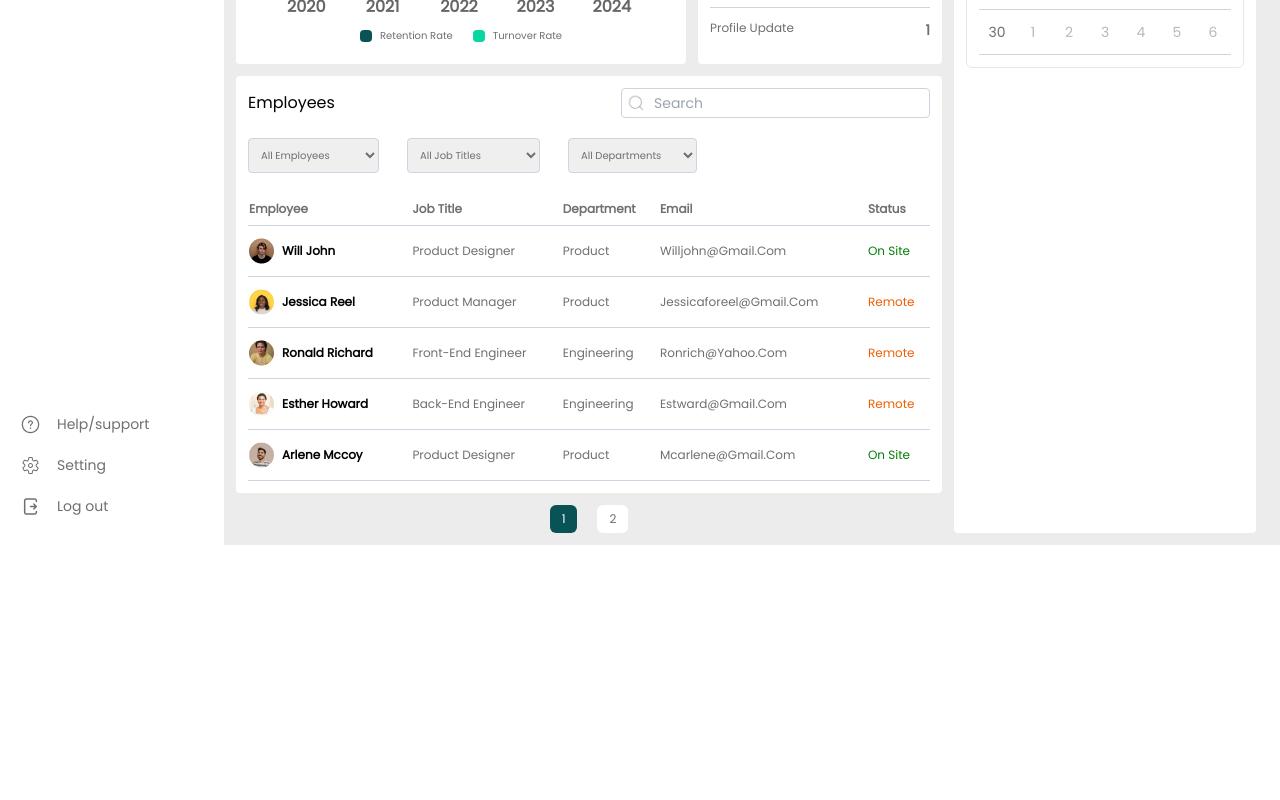
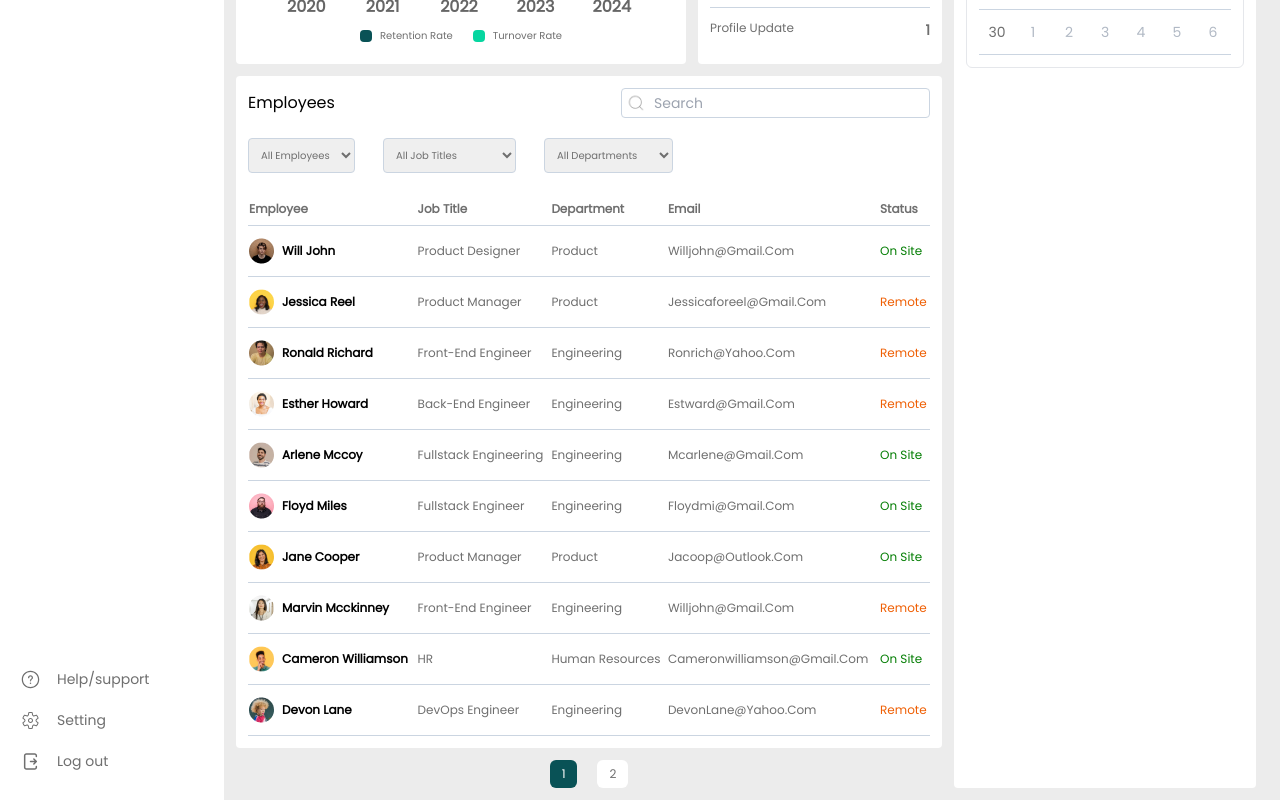
Before and after one commit to oseji/HR-Sphere, a React (Vite) app: page / in a window 1280 px wide. Shown: the part 437-1237 px from the top of the page. Before the commit the page ends 982 px from the top, so only its background shows below. Built offline with nearby package versions, Linux system fonts and the light colour scheme.

Commit message:
started implementing logic for table filtering

```diff
--- a/src/Payroll.tsx
+++ b/src/Payroll.tsx
@@ -7,6 +7,8 @@ import filterIcon from "./assets/filter.svg";
 
 const Payroll = () => {
   const [departmentFilter, setDepartmentFilter] = useState<string>();
+  const [jobTitleFilter, setJobTitleFilter] = useState<string>();
+  const [workTypeFilter, setWorkTypeFilter] = useState<string>();
 
   return (
     <section className="screenSection w-full">
@@ -36,12 +38,19 @@ const Payroll = () => {
         </div>
 
         <div className="flex flex-row items-center gap-3 p-3">
-          <select>
-            <option value="qtr1 2024">all employees</option>
-            <option value="qtr2 2024">on site</option>
-            <option value="qtr3 2024">remote</option>
+          {/* work type */}
+          <select
+            onChange={(e: SyntheticEvent<HTMLSelectElement>) => {
+              console.log(e.currentTarget.value);
+              setWorkTypeFilter(e.currentTarget.value);
+            }}
+          >
+            <option value="">all employees</option>
+            <option value="on site">on site</option>
+            <option value="remote">remote</option>
           </select>
 
+          {/* departments */}
           <select
             onChange={(e: SyntheticEvent<HTMLSelectElement>) => {
               console.log(e.currentTarget.value);
@@ -76,7 +85,9 @@ const Payroll = () => {
           <tbody>
             {Object.values(employeeOverview)
               .filter(
-                (e) => !departmentFilter || e.department === departmentFilter
+                (e) =>
+                  (!departmentFilter || e.department === departmentFilter) &&
+                  (!workTypeFilter || e.status === workTypeFilter)
               )
               .map((value, index) => (
                 <tr key={index}>
--- a/src/Performance.tsx
+++ b/src/Performance.tsx
@@ -13,6 +13,7 @@ const Performance = () => {
   const COLORS = ["#06D6A0", "#095256"];
   const efficiencyCOLORS = ["#06D6A0", "#EBEBEB"];
 
+  const [departmentFilter, setDepartmentFilter] = useState<string>();
   const [sliceIndexes, setSliceIndexes] = useState({ start: 0, end: 5 });
   const employeeSortBtnRefs = [
     useRef<HTMLButtonElement>(null),
@@ -131,11 +132,15 @@ const Performance = () => {
                 <option value="qtr4 2024">quater 4 2024</option>
               </select>
 
-              <select>
-                <option value="all departments">all departments</option>
+              <select
+                onChange={(e: SyntheticEvent<HTMLSelectElement>) => {
+                  setDepartmentFilter(e.currentTarget.value);
+                }}
+              >
+                <option value="">all departments</option>
                 <option value="engineering">engineering</option>
                 <option value="product">product</option>
-                <option value="hr">Human resources</option>
+                <option value="human resources">Human resources</option>
               </select>
             </div>
           </div>
@@ -153,6 +158,9 @@ const Performance = () => {
 
             <tbody>
               {Object.values(employeeOverview)
+                .filter(
+                  (e) => !departmentFilter || e.department === departmentFilter
+                )
                 .slice(sliceIndexes.start, sliceIndexes.end)
                 .map((value, index) => (
                   <tr key={index}>
--- a/src/Stats.tsx
+++ b/src/Stats.tsx
@@ -21,6 +21,9 @@ const Stats = () => {
   const [currentChartData, setCurrentChartData] = useState(chartData);
 
   const [departmentFilter, setDepartmentFilter] = useState<string>();
+  const [jobTitleFilter, setJobTitleFilter] = useState<string>();
+  const [workTypefilter, setWorkTypefilter] = useState<string>();
+
   const [sliceIndexes, setSliceIndexes] = useState({ start: 0, end: 5 });
 
   const toggleChartData = (e: ChangeEvent<HTMLSelectElement>) => {
@@ -241,22 +244,38 @@ const Stats = () => {
         </div>
 
         <div className="tableFilterGrp">
-          <select className="tableFilter">
-            <option value="All employees">All employees</option>
+          {/* work type */}
+          <select
+            className="tableFilter"
+            onChange={(e: SyntheticEvent<HTMLSelectElement>) => {
+              console.log(e.currentTarget.value);
+              setWorkTypefilter(e.currentTarget.value);
+            }}
+          >
+            <option value="">All employees</option>
             <option value="remote">Remote</option>
-            <option value="on site">on site employees</option>
+            <option value="on site">on site</option>
           </select>
 
-          <select className="tableFilter">
-            <option value="All job titles">All job titles</option>
+          {/* job titles */}
+          <select
+            className="tableFilter"
+            onChange={(e: SyntheticEvent<HTMLSelectElement>) => {
+              console.log(e.currentTarget.value);
+              setJobTitleFilter(e.currentTarget.value);
+            }}
+          >
+            <option value="">All job titles</option>
             <option value="front-end engineer">front-end engineer</option>
             <option value="back-end engineer">back-end engineer</option>
+            <option value="fullstack engineer">fullstack engineer</option>
             <option value="product manager">product manager</option>
             <option value="product designer">product designer</option>
-            <option value="devOps">devOps</option>
+            <option value="devOps engineer">devOps</option>
             <option value="HR">HR</option>
           </select>
 
+          {/* departments */}
           <select
             className="tableFilter"
             onChange={(e: SyntheticEvent<HTMLSelectElement>) => {
@@ -284,10 +303,11 @@ const Stats = () => {
 
           <tbody>
             {Object.values(employeeOverview)
-
-              .slice(sliceIndexes.start, sliceIndexes.end)
               .filter(
-                (e) => !departmentFilter || e.department === departmentFilter
+                (e) =>
+                  (!departmentFilter || e.department === departmentFilter) &&
+                  (!workTypefilter || e.status === workTypefilter) &&
+                  (!jobTitleFilter || e.jobTitle === jobTitleFilter)
               )
               .map((value, index) => (
                 <tr key={index}>
--- a/src/types.tsx
+++ b/src/types.tsx
@@ -125,18 +125,18 @@ export const employeeOverview: { [key: string]: employeeOverviewType } = {
   arleneMccoy: {
     name: "arlene mccoy",
     img: arlene,
-    jobTitle: "product designer",
-    department: "product",
+    jobTitle: "fullstack engineering",
+    department: "engineering",
     email: "mcarlene@gmail.com",
     status: "on site",
     statusColor: "text-[#047E04]",
     numberOfKPIs: 1,
     KPIScore: 20,
     monthlyAvg: 21,
-    totalSalary: 85000,
-    grossSalary: 3000,
-    taxes: 200.67,
-    netSalary: 3000 - 200.67,
+    totalSalary: 115000,
+    grossSalary: 5250,
+    taxes: 400.67,
+    netSalary: 5259 - 400.67,
     salaryStatus: "pending",
     salaryStatusColor: "text-[#047E04]",
   },
@@ -179,8 +179,8 @@ export const employeeOverview: { [key: string]: employeeOverviewType } = {
   marvinMckinney: {
     name: "marvin mcckinney",
     img: marvin,
-    jobTitle: "product designer",
-    department: "product",
+    jobTitle: "front-end engineer",
+    department: "engineering",
     email: "willjohn@gmail.com",
     status: "remote",
     statusColor: "text-[#EF5F04]",
```
